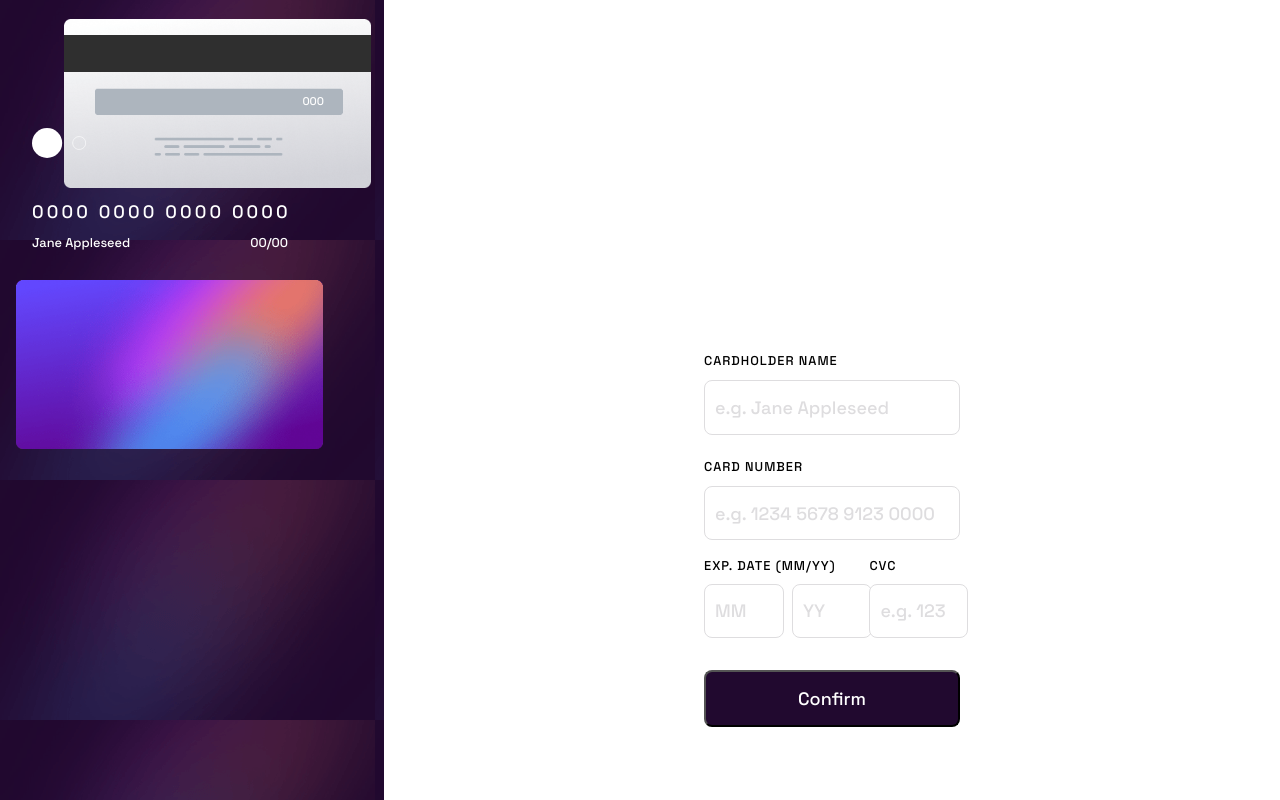
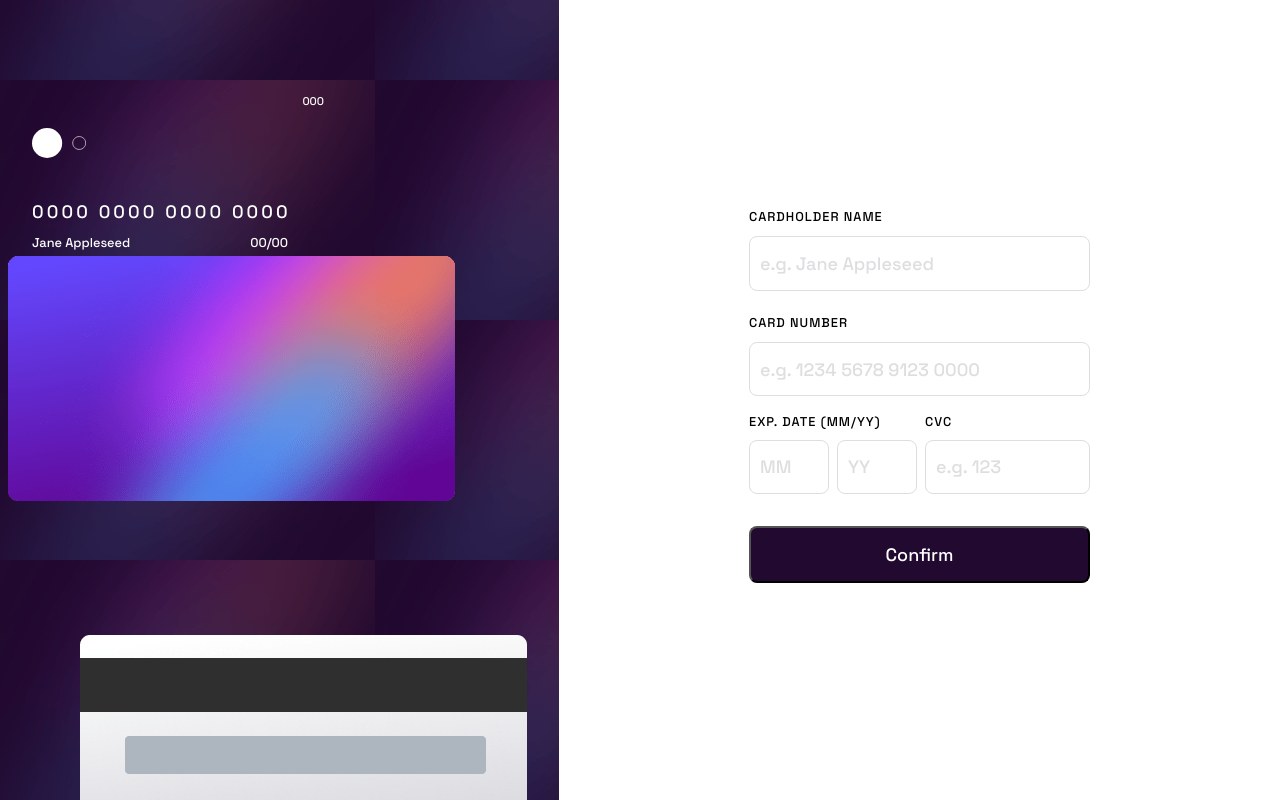
Before and after one commit to sclingan/interactive-card-details, a React (Vite) app: page / in a window 1280 px wide. Shown: the top 800 px of the page. Built offline with nearby package versions, Linux system fonts and the light colour scheme.

Commit message:
Fixing responsive layout, using flex

```diff
--- a/src/App.css
+++ b/src/App.css
@@ -33,21 +33,33 @@ header {
     background-color: var(--linear);
     color: var(--white);
     background-image: url('../public/images/bg-main-mobile.png');
-    min-height: 20rem; /* check and fix this */
+    padding-inline: 2rem;
+}
+
+.card-container {
+    display: flex;
+    flex-direction: row;
+    align-content: last baseline;
+    justify-content: end;
+    padding-block: 5rem;
+}
+
+.card-container-front {
+    display: flex;
+    flex-direction: row;
+    align-content: last baseline;
+    justify-content: end;
 }
 
 .card-back {
-    position: absolute;
-    max-width: 80%;
-    top: 1.2rem;
-    left: 4rem;
+    padding-left: 3rem;
 }
 
 .card-front {
     position: absolute;
+    top: 16rem;
+    left: 0.5rem;
     max-width: 80%;
-    top: 7rem;
-    left: 1rem;
 }
 
 .card-logo {
@@ -163,41 +175,26 @@ button {
 @media(min-width: 40rem) {
 
   body {
-    display: inline;
-    /* flex-direction: row; */
   }
 
   main {
     display: flex;
     flex-direction: row;
     align-items: center;
-    /* justify-content: center; */
-    /* margin-inline: 2rem; */
-    /* margin-top: 5rem; */
   }
 
   header {
     display: flex;
-    flex-direction: column;
-    /* margin-top: 4rem;    */
-    min-width: 30%;
+    flex-direction: column-reverse;
     min-height: 70rem;
   }
 
-  .card-back {
-    position: relative;
-  }
-
-  .card-front {
-    position: relative;
-  }
-
   section {
-    min-width: 60%;
-    /* align-items: center; */
-    /* justify-content: center; */
-    padding-inline: 20rem;
-    margin-top: 0;
-    padding-top: 0;
+    display: flex;
+    flex-direction: column;
+    align-items: center;
+    justify-content: center;
+    margin: 0 auto;
+    padding: 0;
   }
 }
```
